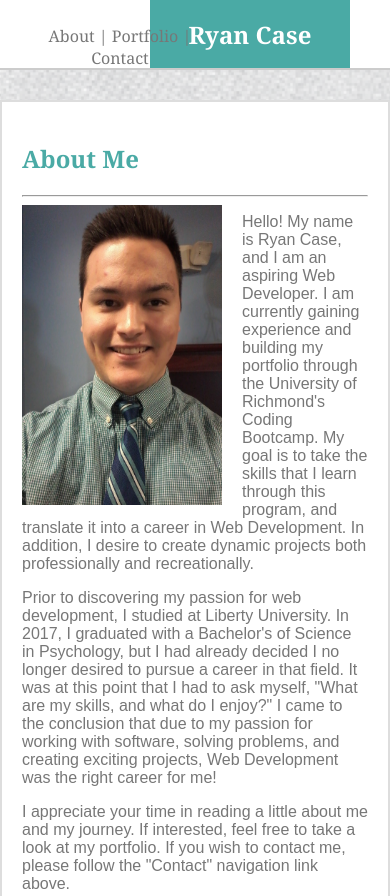
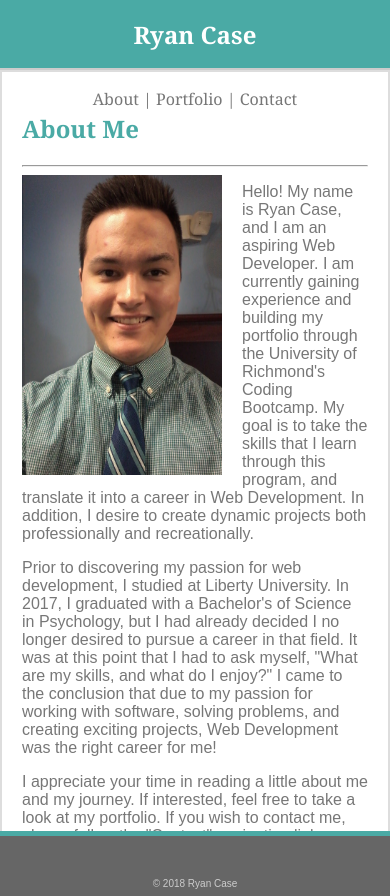
Before and after one commit to Ryan-T-Case/Responsive-Portfolio, a plain HTML site: page index.html in a window 390 px wide. Shown: the top 896 px of the page. Drawn offline with Linux system fonts and the light colour scheme.

Commit message:
Set up media query breakpoints. Began work on 640px

```diff
--- a/assets/css/style.css
+++ b/assets/css/style.css
@@ -125,7 +125,7 @@ li {
     margin-right: 50px;
     margin-left: 150px;
 }
-/* Relative ositioned to enable the galleryBoxes to position relative to container */
+/* Relative positioned to enable the galleryBoxes to position relative to container */
 .topLeft, .midLeft, .bottomLeft, .topRight, .midRight, .bottomRight {
     position: relative;
     overflow: auto;
@@ -194,3 +194,29 @@ footer {
     margin: 0px;
     padding: 0;
 }
+/* Media Queries */
+@media screen and (max-width: 640px){
+    body {
+        padding: 0;
+      }
+      header {
+        position:static;
+        float:left
+      }
+      .mainLogo {
+        position:static;
+        width: 100%;
+        float:left
+      }
+      .navBar {
+        position:static;
+        width: 100%;
+        clear: left
+      }
+}
+@media screen and (max-width: 768px){
+
+}
+@media screen and (max-width: 980px){
+
+}
```
